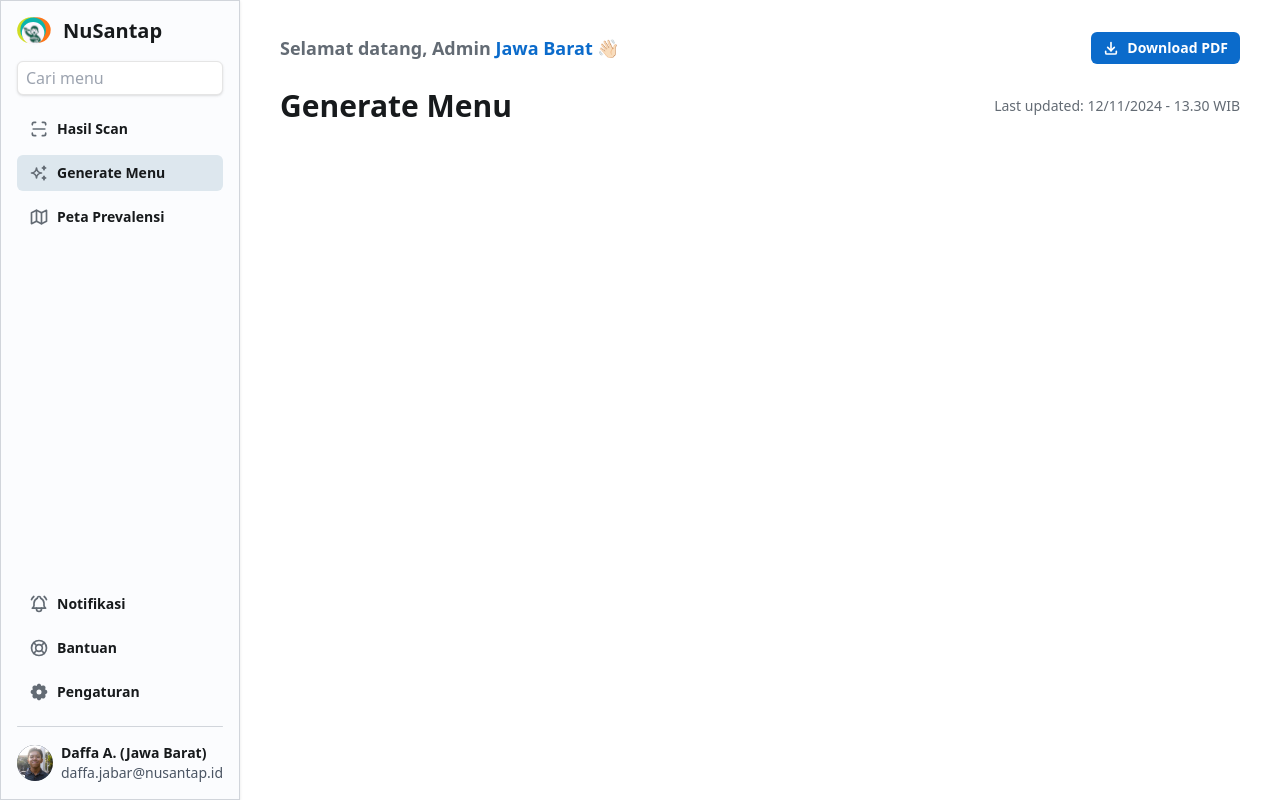
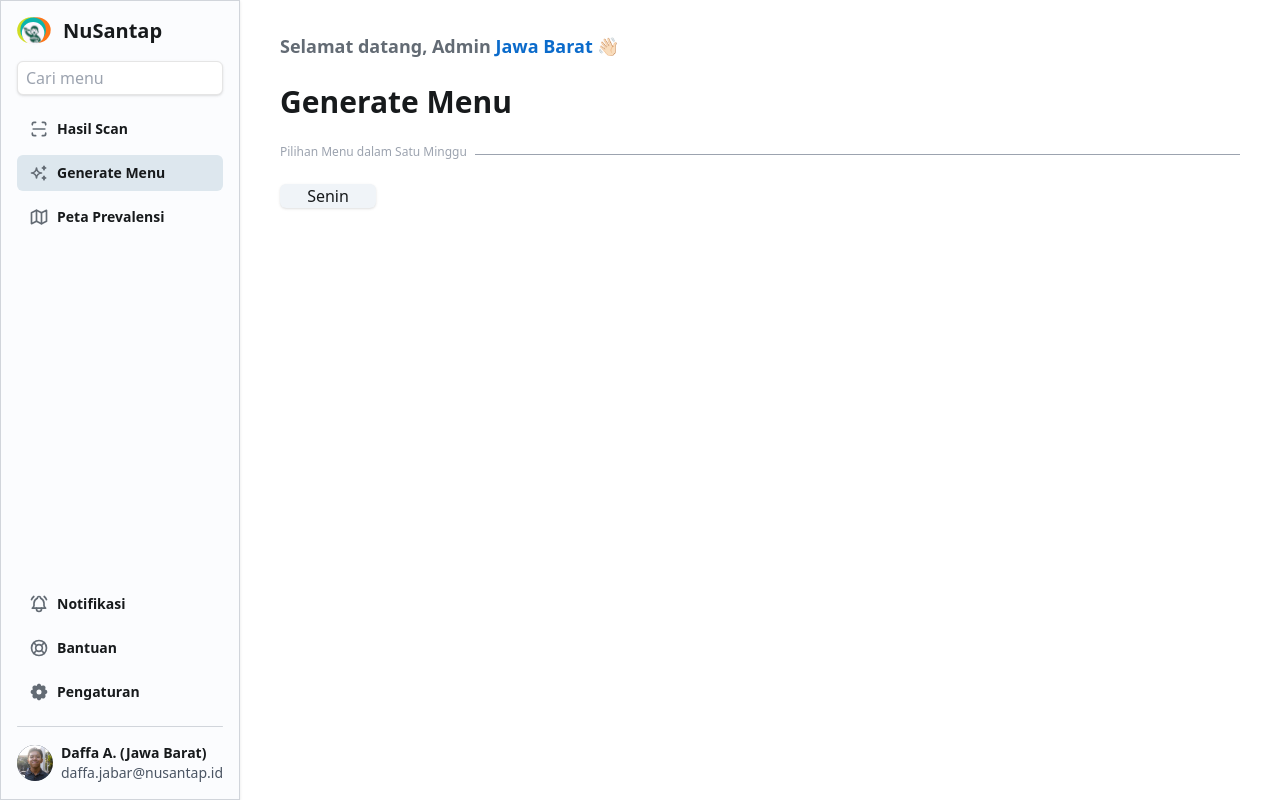
Before and after one commit to absolutepraya/nusantap-dashboard, a Next.js app: page /generate-menu in a window 1280 px wide. Built offline with nearby package versions, Linux system fonts and the light colour scheme.

Commit message:
Fixed url

```diff
--- a/package.json
+++ b/package.json
@@ -19,8 +19,8 @@
 		"@radix-ui/react-alert-dialog": "^1.1.2",
 		"@radix-ui/react-slot": "^1.1.0",
 		"@tabler/icons-react": "^3.21.0",
+		"@yudiel/react-qr-scanner": "^2.0.8",
 		"chart.js": "^4.4.6",
-    "@yudiel/react-qr-scanner": "^2.0.8",
 		"class-variance-authority": "^0.7.0",
 		"clsx": "^2.1.1",
 		"firebase": "^11.0.1",
@@ -32,7 +32,7 @@
 		"react-chartjs-2": "^5.2.0",
 		"react-dom": "^18.3.1",
 		"react-qr-scanner": "^1.0.0-alpha.11",
-    "shadcn": "^2.1.6",
+		"shadcn": "^1.0.0",
 		"tailwind-merge": "^2.5.4",
 		"tailwindcss-animate": "^1.0.7"
 	},
--- a/src/app/generate-menu/page.tsx
+++ b/src/app/generate-menu/page.tsx
@@ -13,19 +13,19 @@ export default function CreateMenu() {
 					<p className="text-lg font-semibold text-custgray1">
 						Selamat datang, Admin <span className="font-bold text-custblue">Jawa Barat</span> 👋🏻
 					</p>
-					<button className="flex flex-row items-center rounded-md bg-custblue px-3 py-[6px] pr-3 text-sm font-semibold text-white hover:bg-[#3156a3] active:bg-[#1f3e7d]">
-						<IconDownload
-							size={16}
-							stroke={2.5}
-							className="mr-2"
-						/>
-						<p>Download PDF</p>
-					</button>
 				</div>
 
 				<div className="flex w-full flex-row items-center justify-between">
 					<p className="text-3xl font-bold">Generate Menu</p>
-					<p className="text-sm text-custgray1">Last updated: 12/11/2024 - 13.30 WIB</p>
+				</div>
+
+				<div className="flex w-full flex-row items-center space-x-2 text-xs text-gray-400">
+					<p>Pilihan Menu dalam Satu Minggu</p>
+					<div className="mt-1 h-[1px] w-auto flex-grow bg-gray-400" />
+				</div>
+
+				<div className='flex flex-col space-y-6 bg-second items-center w-24 rounded-md shadow'>
+					<p>Senin</p>
 				</div>
 			</div>
 		</div>
--- a/src/components/Sidebar.tsx
+++ b/src/components/Sidebar.tsx
@@ -51,7 +51,7 @@ export default function Sidebar({ location }: SidebarProps) {
 					</Link>
 					<Link
 						className={`${location == 'generate-menu' ? 'bg-third' : 'hover:bg-second'} flex items-center justify-start space-x-2 rounded-md px-3 py-2`}
-						href="/create-menu"
+						href="/generate-menu"
 					>
 						<IconSparkles
 							size={20}
--- a/tsconfig.json
+++ b/tsconfig.json
@@ -22,6 +22,6 @@
 			"@/*": ["./src/*"]
 		}
 	},
-	"include": ["next-env.d.ts", "**/*.ts", "**/*.tsx", ".next/types/**/*.ts", "src/global.d.ts"],
+	"include": ["next-env.d.ts", "**/*.ts", "**/*.tsx", ".next/types/**/*.ts"],
 	"exclude": ["node_modules"]
 }
```
Also changed, not shown: 1 other file (tests, documents, lock files or other folders). Lines whose indentation alone changed are shown as unchanged.
